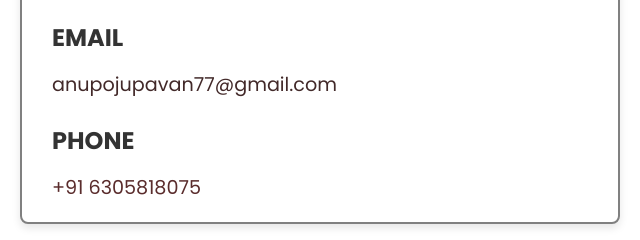
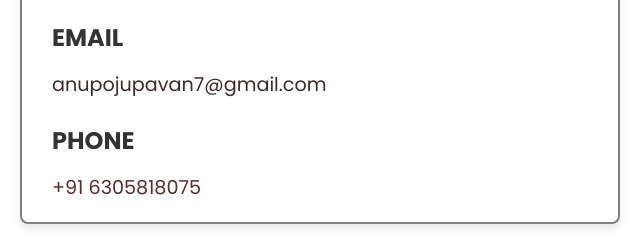
Before and after one commit to pavananupoju/mynewportfolio, a plain HTML site: page index.html in a window 1280 px wide. Shown: the part 3484-3724 px from the top of the page, 320-960 px from the left. Drawn offline with nearby package versions, Linux system fonts and the light colour scheme; a script that the page names is missing.

Commit message:
Update index.html
email

```diff
--- a/index.html
+++ b/index.html
@@ -204,7 +204,7 @@
         <div class="contact__container" style="display: flex; flex-direction: column; align-items: center; max-width: 100%; padding: 0 15px;">
             <div class="contact__info" style="background-color: rgb(255, 255, 255); padding: 20px 30px; border-radius: 8px; box-shadow: 0 4px 8px rgba(0, 0, 0, 0.1); width: 100%; max-width: 600px; margin: 0 auto; border: 2px solid gray;">
                 <h3 class="contact__subtitle" style="font-size: 1.5rem; color: #333; margin-bottom: 15px; text-transform: uppercase;">Email</h3>
-                <span class="contact__text" style="font-size: 1.2rem; color:rgb(66, 41, 41) ; display: block; margin-bottom: 20px;">anupojupavan77@gmail.com</span>
+                <span class="contact__text" style="font-size: 1.2rem; color:rgb(66, 41, 41) ; display: block; margin-bottom: 20px;">anupojupavan7@gmail.com</span>
 
                 <h3 class="contact__subtitle" style="font-size: 1.5rem; color: #333; margin-bottom: 15px; text-transform: uppercase;">Phone</h3>
                 <span class="contact__text" style="font-size: 1.2rem; color:rgb(90, 44, 44)">+91 6305818075</span>
```
